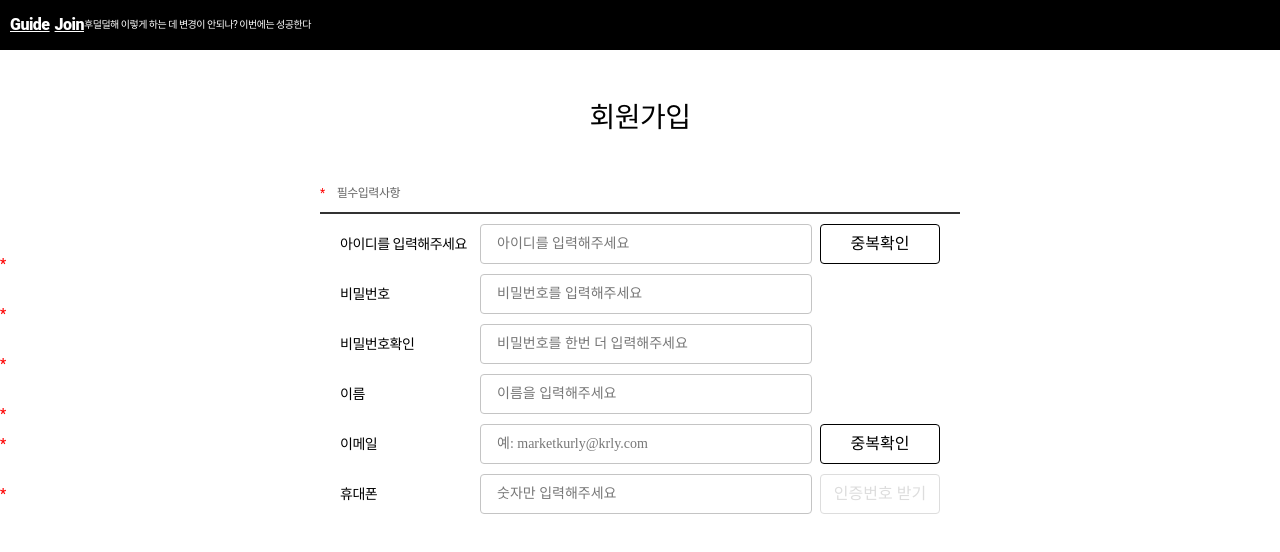
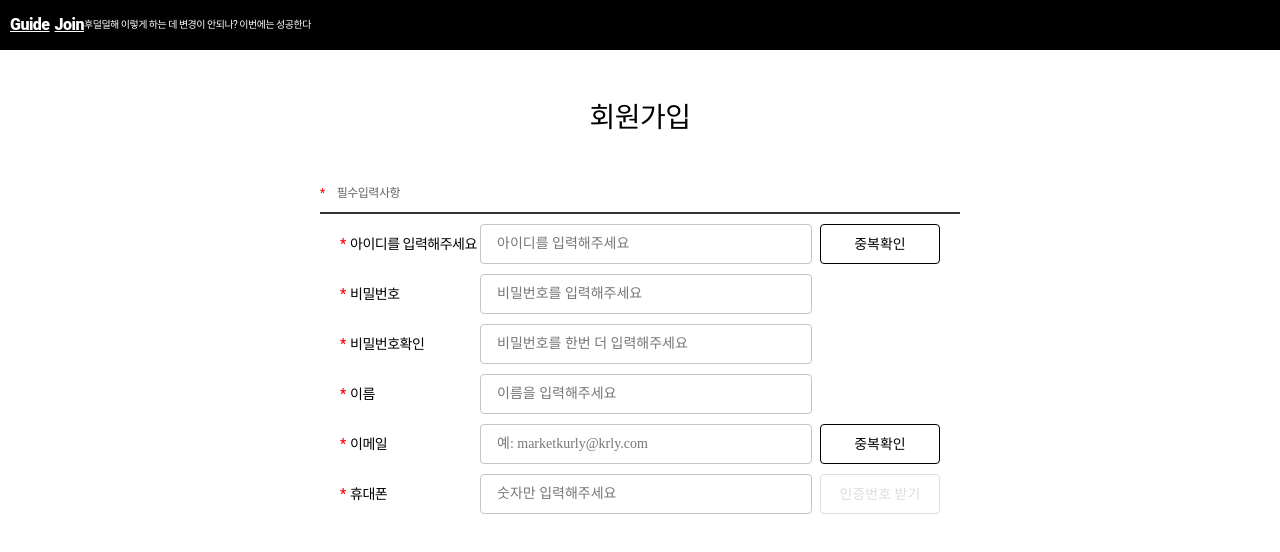
Before and after one commit to phr9000/Shoppingmall-server, a React (Create React App) app: page /join in a window 1280 px wide. Shown: the top 552 px of the page. Built offline with nearby package versions, Linux system fonts and the light colour scheme.

Commit message:
회원가입 수정

```diff
--- a/src/assets/styles/layout/join.scss
+++ b/src/assets/styles/layout/join.scss
@@ -12,6 +12,7 @@
         &:after {
             position: absolute;
             left: 0;
+            top: 0;
             display: block;
             content: '*';
             color: red;
@@ -47,9 +48,15 @@
         }
     }
     .input-name-area {
+        position: relative;
+        display: flex;
+        align-items: center;
         min-width: 14rem;
         width: 14rem;
         @include font(1.4rem, 500, $black, 2rem);
+        label {
+            padding-left: 1rem;
+        }
     }
     .join-area {
         padding: 0 2rem;
@@ -62,5 +69,7 @@
     }
     .btn {
         min-width: 120px;
+        font-size: 14px;
+        line-height: 15px;
     }
 }
```
